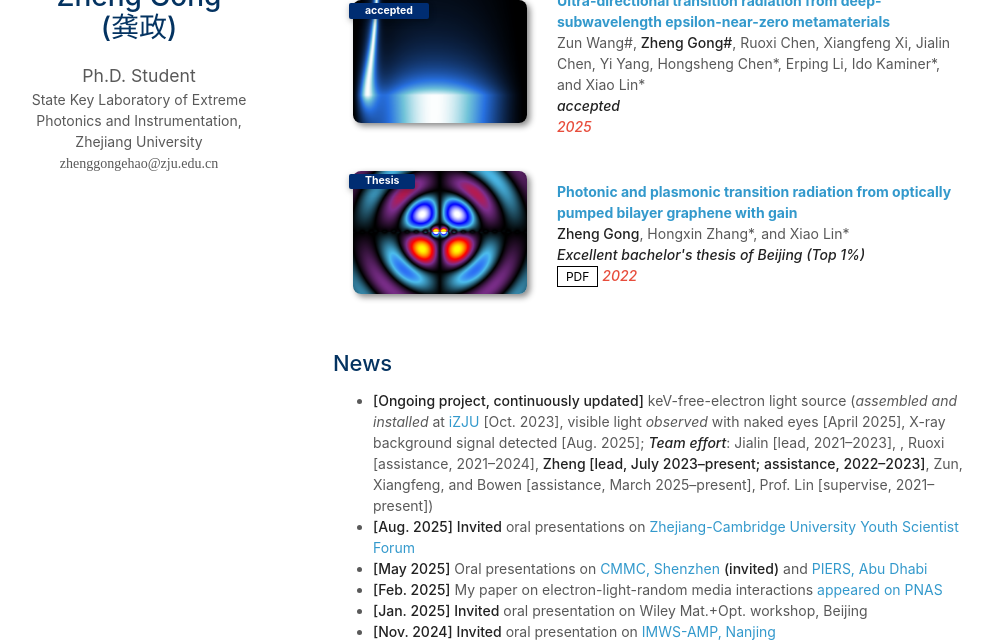
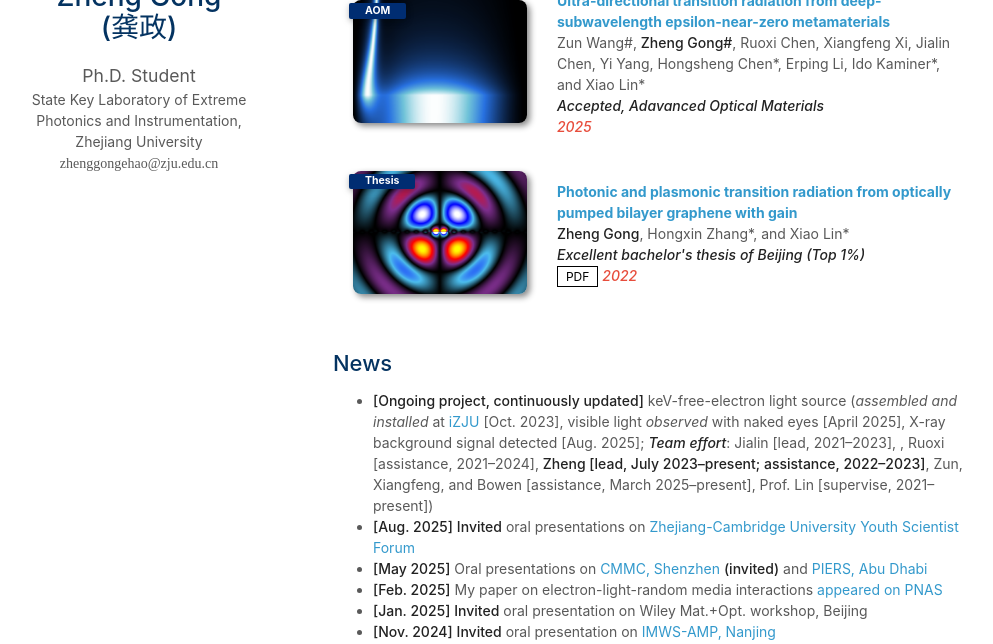
Before and after one commit to zhenggongehao/zhenggongehao.github.io, a Jekyll site: the page built from index.md, in a window 1280 px wide and 900 px high, scrolled down 805 px, cut to the strip 256-900 px from the top of the window. Shown: the whole strip, without its empty margins (137-1130 px from the left). Built offline with Jekyll 4.4.1, drawn with Linux system fonts in a browser that asks for light colours; nearby versions of some CDN libraries; a style sheet for code colours, icons or effects is not loaded; our own code applies the rules of GitHub Pages for plain Markdown files.

Commit message:
更新文档

```diff
--- a/_data/publications.yml
+++ b/_data/publications.yml
@@ -30,8 +30,8 @@ main:
 
   - title: Ultra-directional transition radiation from deep-subwavelength epsilon-near-zero metamaterials
     authors: Zun Wang#, <strong>Zheng Gong#</strong>, Ruoxi Chen, Xiangfeng Xi, Jialin Chen, Yi Yang, Hongsheng Chen*, Erping Li, Ido Kaminer*, and Xiao Lin*
-    conference_short: accepted
-    conference: <strong>accepted</strong>
+    conference_short: AOM
+    conference: <strong>Accepted, Adavanced Optical Materials</strong>
     pdf:
     data:
     image: ./assets/img/DirectionalTR6.png
```
